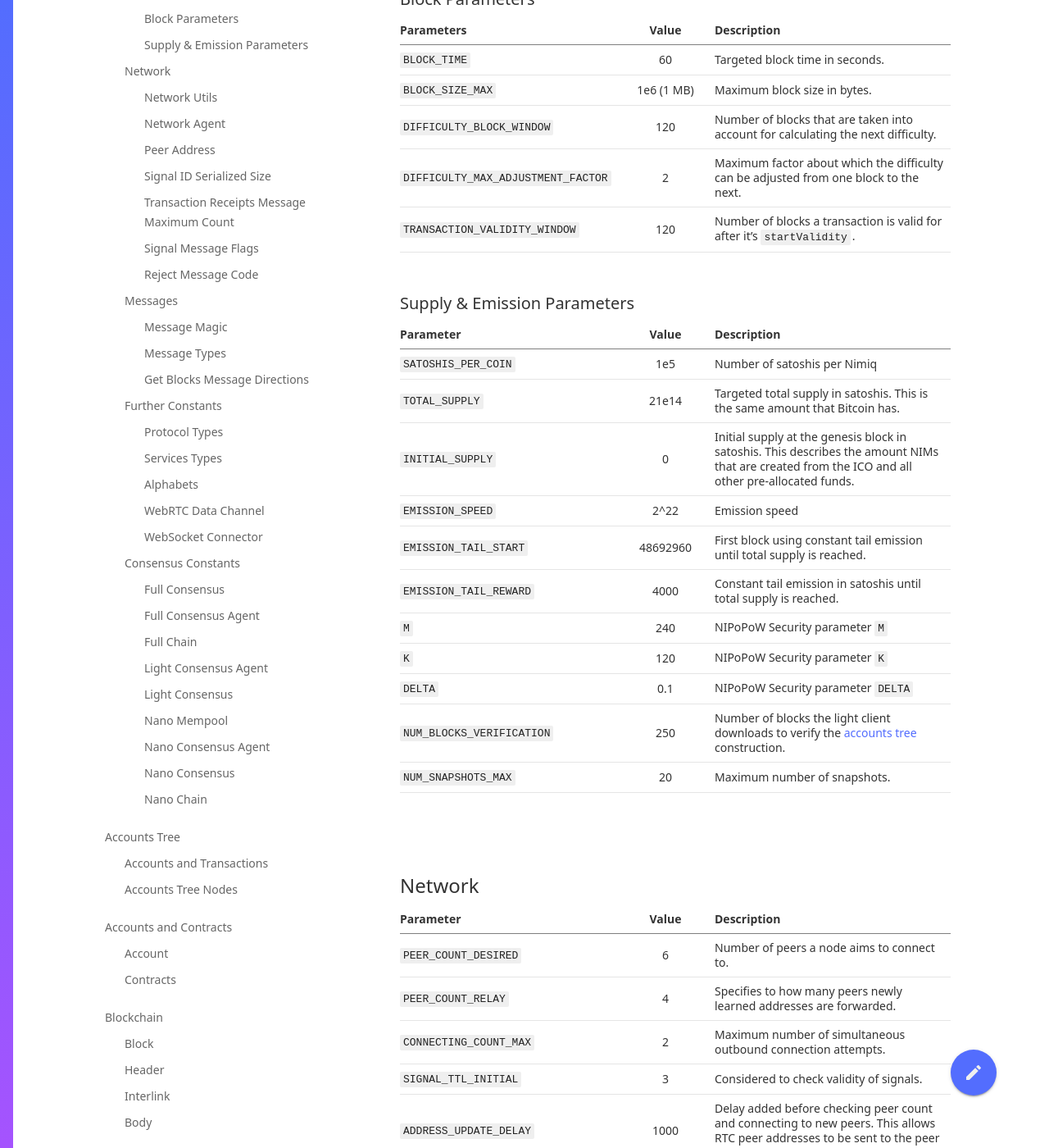
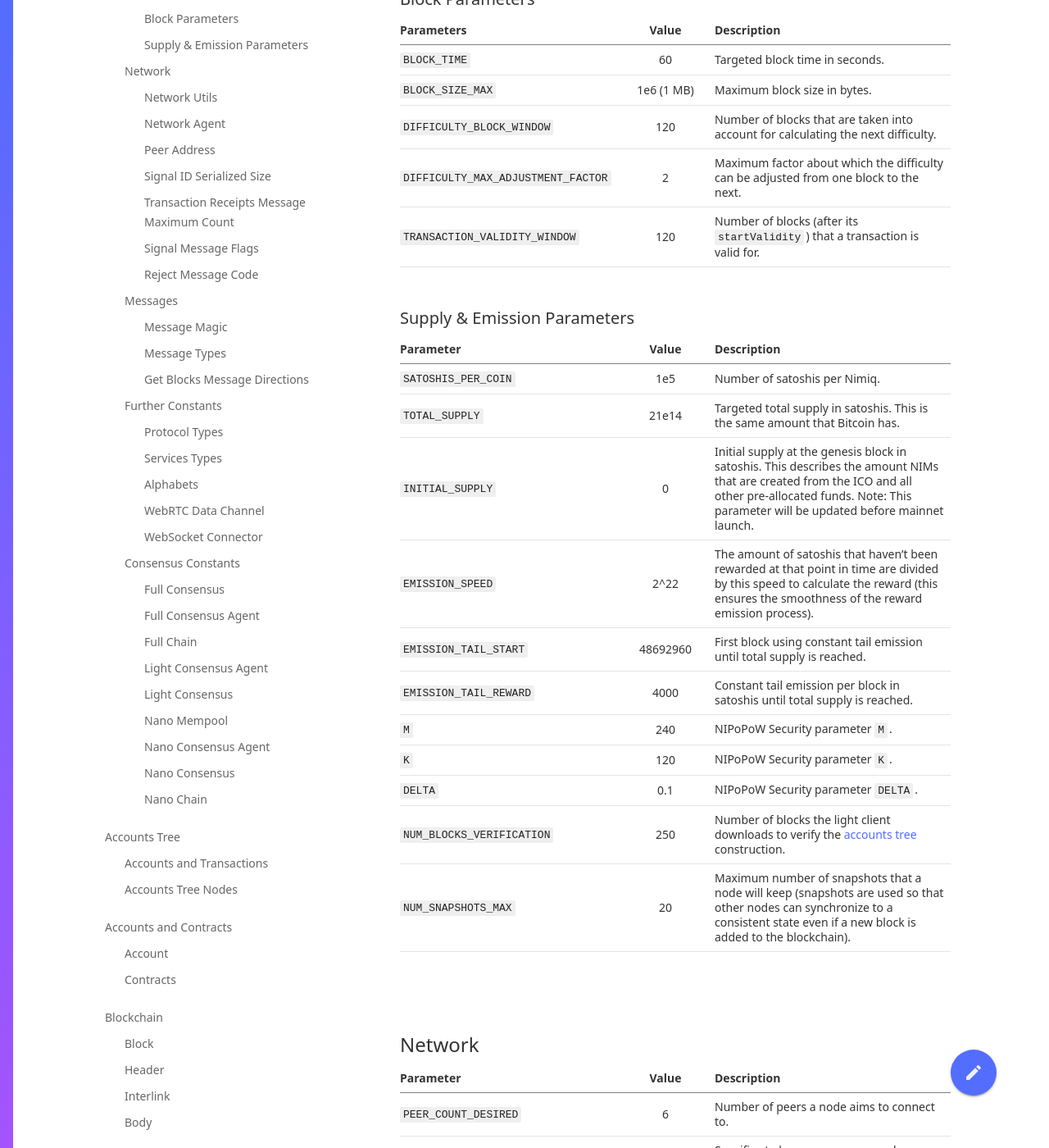
Before and after one commit to nimiq-network/developer-reference, a Jekyll site: the page built from chapters/constants.md, in a window 1280 px wide and 1400 px high, scrolled down 246 px. Shown: the whole window at 82% size. Built offline with Jekyll 4.4.1, drawn with Linux system fonts in a browser that asks for light colours; our own code applies the rules of GitHub Pages for plain Markdown files.

Commit message:
Small improvements in consistency and wording

```diff
--- a/chapters/constants.md
+++ b/chapters/constants.md
@@ -10,23 +10,23 @@
 |`BLOCK_SIZE_MAX`          |1e6 (1 MB)    |Maximum block size in bytes.                    |
 |`DIFFICULTY_BLOCK_WINDOW`      |120      |Number of blocks that are taken into account for calculating the next difficulty.|
 |`DIFFICULTY_MAX_ADJUSTMENT_FACTOR`  |2        |Maximum factor about which the difficulty can be adjusted from one block to the next.|
-|`TRANSACTION_VALIDITY_WINDOW`    |120      |Number of blocks a transaction is valid for after it's `startValidity`.              |
+|`TRANSACTION_VALIDITY_WINDOW`    |120      |Number of blocks (after its `startValidity`) that a transaction is valid for.       |
 
 ### Supply & Emission Parameters
 
 |  Parameter  				|  Value  		|  Description  																		|
 |--------------------------	|--------------	|------------------------------------------	|
-|`SATOSHIS_PER_COIN`		|1e5			|Number of satoshis per Nimiq 															|
+|`SATOSHIS_PER_COIN`		|1e5			|Number of satoshis per Nimiq. 															|
 |`TOTAL_SUPPLY`				|21e14			|Targeted total supply in satoshis.	This is the same amount that Bitcoin has.	|
-|`INITIAL_SUPPLY`			|0				|Initial supply at the genesis block in satoshis. This describes the amount NIMs that are created from the ICO and all other pre-allocated funds.										|
-|`EMISSION_SPEED`			|2^22			|Emission speed 																		|
+|`INITIAL_SUPPLY`			|0				|Initial supply at the genesis block in satoshis. This describes the amount NIMs that are created from the ICO and all other pre-allocated funds. Note: This parameter will be updated before mainnet launch. |
+|`EMISSION_SPEED`			|2^22			|The amount of satoshis that haven't been rewarded at that point in time are divided by this speed to calculate the reward (this ensures the smoothness of the reward emission process). |
 |`EMISSION_TAIL_START`		|48692960		|First block using constant tail emission until total supply is reached.				|
-|`EMISSION_TAIL_REWARD`		|4000			|Constant tail emission in satoshis until total supply is reached.						|
-|`M`						|240			|NIPoPoW Security parameter `M`															|
-|`K`						|120			|NIPoPoW Security parameter `K`															|
-|`DELTA`					|0.1			|NIPoPoW Security parameter `DELTA`														|
+|`EMISSION_TAIL_REWARD`		|4000			|Constant tail emission per block in satoshis until total supply is reached.						|
+|`M`						|240			|NIPoPoW Security parameter `M`.															|
+|`K`						|120			|NIPoPoW Security parameter `K`.															|
+|`DELTA`					|0.1			|NIPoPoW Security parameter `DELTA`.														|
 |`NUM_BLOCKS_VERIFICATION`	|250			|Number of blocks the light client downloads to verify the [accounts tree](account-tree.md) construction.	|
-|`NUM_SNAPSHOTS_MAX`		|20				|Maximum number of snapshots.															|
+|`NUM_SNAPSHOTS_MAX`		|20				|Maximum number of snapshots that a node will keep (snapshots are used so that other nodes can synchronize to a consistent state even if a new block is added to the blockchain). |
 
 ## Network
 
```
